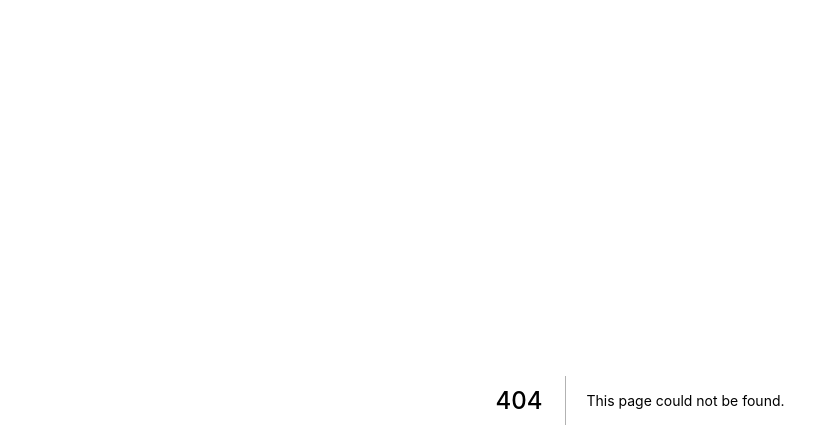
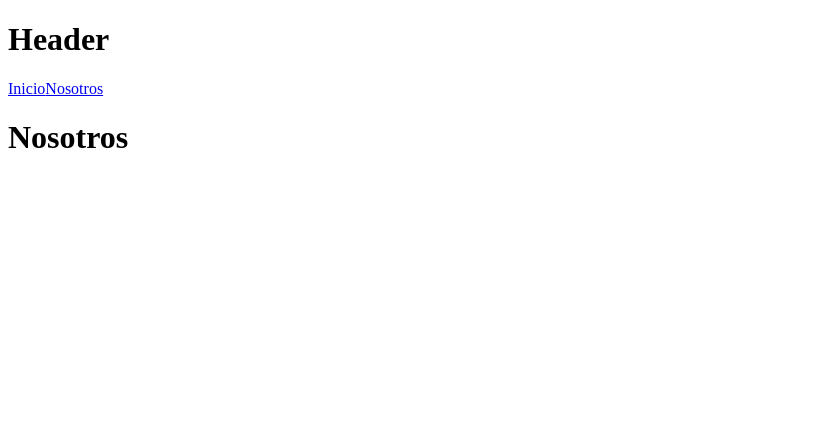
Before and after one commit to adriayc/react_guia_completa-jpt, a Next.js app in the folder 62-ProductHuntApp_NextJsFirebase/producthuntnext/: page /nosotros in a window 1280 px wide. Before the commit this address had no page. Shown: the top 448 px of the page, without its empty margins (0-839 px from the left). Built offline with nearby package versions, Linux system fonts and the light colour scheme.

Commit message:
Routing en Next.js

```diff
--- a/62-ProductHuntApp_NextJsFirebase/producthuntnext/components/layouts/Layout.js
+++ b/62-ProductHuntApp_NextJsFirebase/producthuntnext/components/layouts/Layout.js
@@ -1,9 +1,16 @@
 import React from 'react';
+// Importar routing
+import Link from 'next/link';
 
 const Layout = props => {
   return (
     <>
       <h1>Header</h1>
+
+      <nav>
+        <Link href='/'>Inicio</Link>
+        <Link href='/nosotros'>Nosotros</Link>
+      </nav>
 
       <main>
         {props.children}
--- /dev/null
+++ b/62-ProductHuntApp_NextJsFirebase/producthuntnext/pages/nosotros.js
@@ -0,0 +1,15 @@
+import React from 'react';
+// Importar layout component
+import Layout from '../components/layouts/Layout';
+
+const nosotros = () => {
+  return (
+    <div>
+      <Layout>
+        <h1>Nosotros</h1>
+      </Layout>
+    </div>
+  );
+}
+
+export default nosotros;
```
